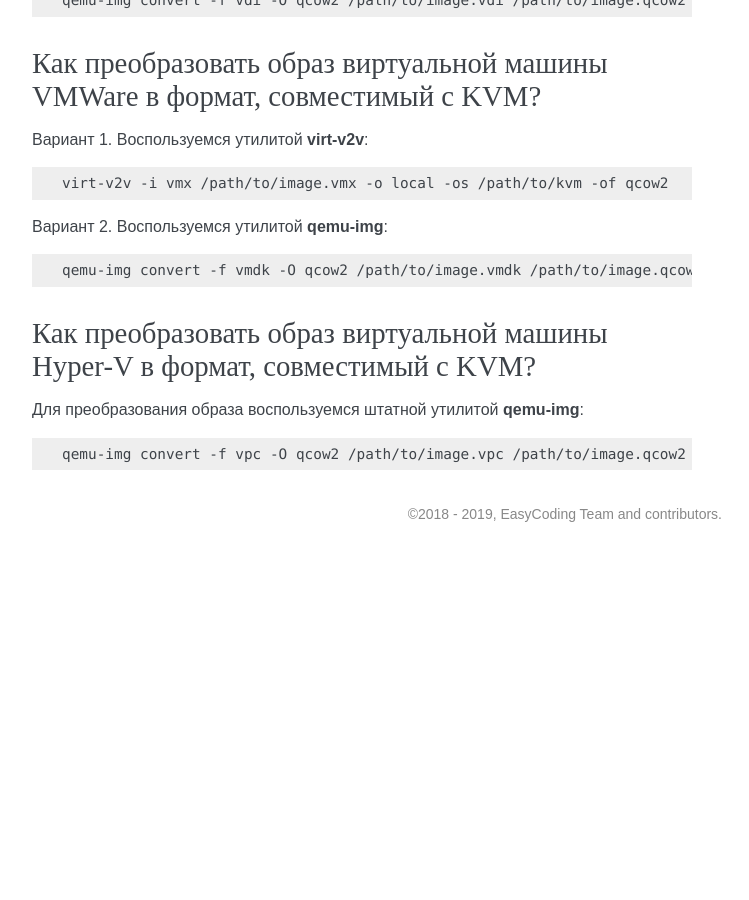
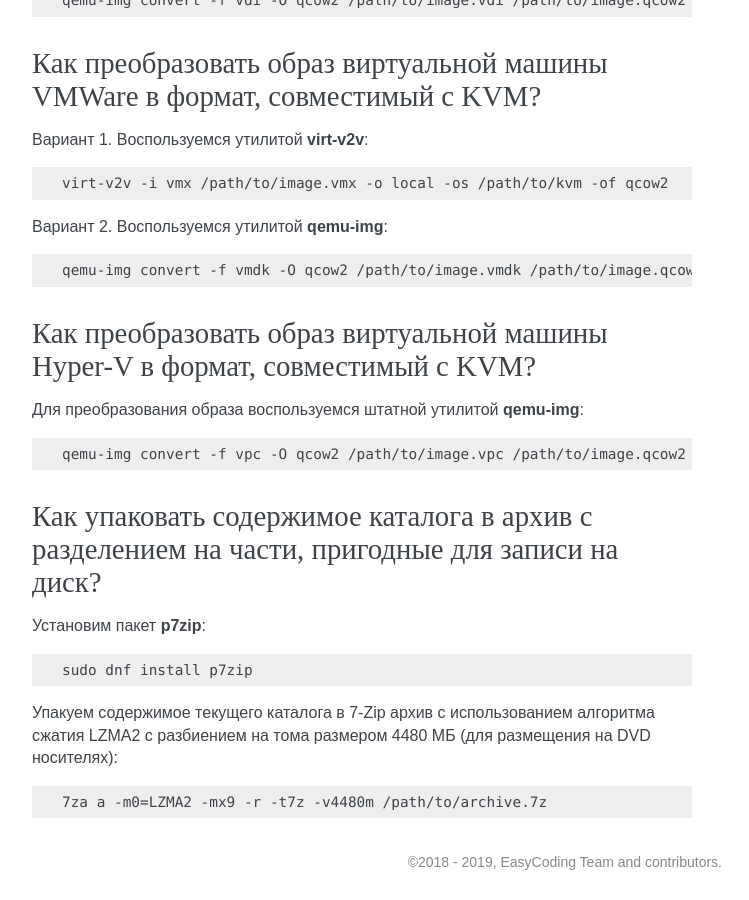
Before and after one commit to RussianFedora/FAQ, a Sphinx documentation site: the page built from source/administration.rst, in a window 1280 px wide and 900 px high, scrolled down 21262 px. Shown: the whole window, without its empty margins (388-1137 px from the left). Built offline with Sphinx 7.4.7, drawn with Linux system fonts in a browser that asks for light colours; before the commit the page ends 21814 px from its top, so only the background shows below that; some of the changed text lies outside the part shown.

Commit message:
Added question about using 7-Zip to split archives.

```diff
--- a/source/administration.rst
+++ b/source/administration.rst
@@ -1253,3 +1253,21 @@
 .. code-block:: text
 
     qemu-img convert -f vpc -O qcow2 /path/to/image.vpc /path/to/image.qcow2
+
+.. index:: 7zip, archive, split, optical drive, dvd, p7zip
+.. _7zip-split:
+
+Как упаковать содержимое каталога в архив с разделением на части, пригодные для записи на диск?
+==================================================================================================
+
+Установим пакет **p7zip**:
+
+.. code-block:: text
+
+    sudo dnf install p7zip
+
+Упакуем содержимое текущего каталога в 7-Zip архив с использованием алгоритма сжатия LZMA2 c разбиением на тома размером 4480 МБ (для размещения на DVD носителях):
+
+.. code-block:: text
+
+    7za a -m0=LZMA2 -mx9 -r -t7z -v4480m /path/to/archive.7z
```
